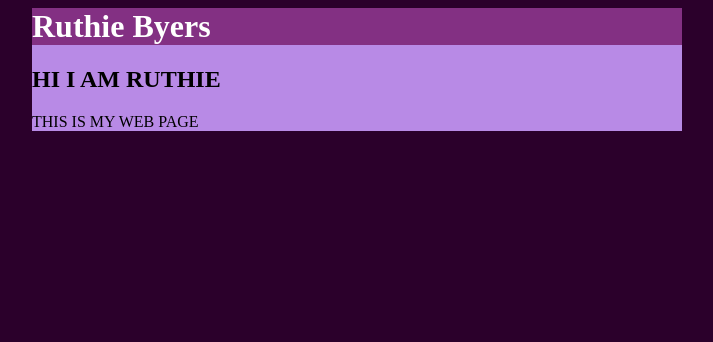
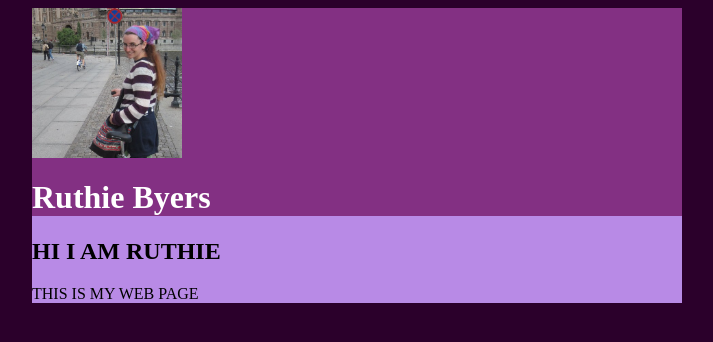
Before and after one commit to ruthie/ruthie.github.io, a Jekyll site: the page built from index.md, in a window 1280 px wide. Shown: the top 342 px of the page, without its empty margins (283-996 px from the left). Built offline with Jekyll 4.4.1, drawn with Linux system fonts in a browser that asks for light colours.

Commit message:
Added a picture

```diff
--- a/_includes/header.html
+++ b/_includes/header.html
@@ -1,3 +1,5 @@
 <div class="header">
+
+<img src="/sweden_bike.jpg" class="header">
 <h1 class="header">Ruthie Byers</h1>
 </div>
--- a/ruthie.css
+++ b/ruthie.css
@@ -10,6 +10,11 @@ h1.header{
     color: white;
 }
 
+img.header{
+    width: 150px;
+    height: 150px;
+}
+
 .wrapper{
     width: 650px;
     margin-left:auto;
```
Also changed, not shown: sweden_bike.jpg (added).
